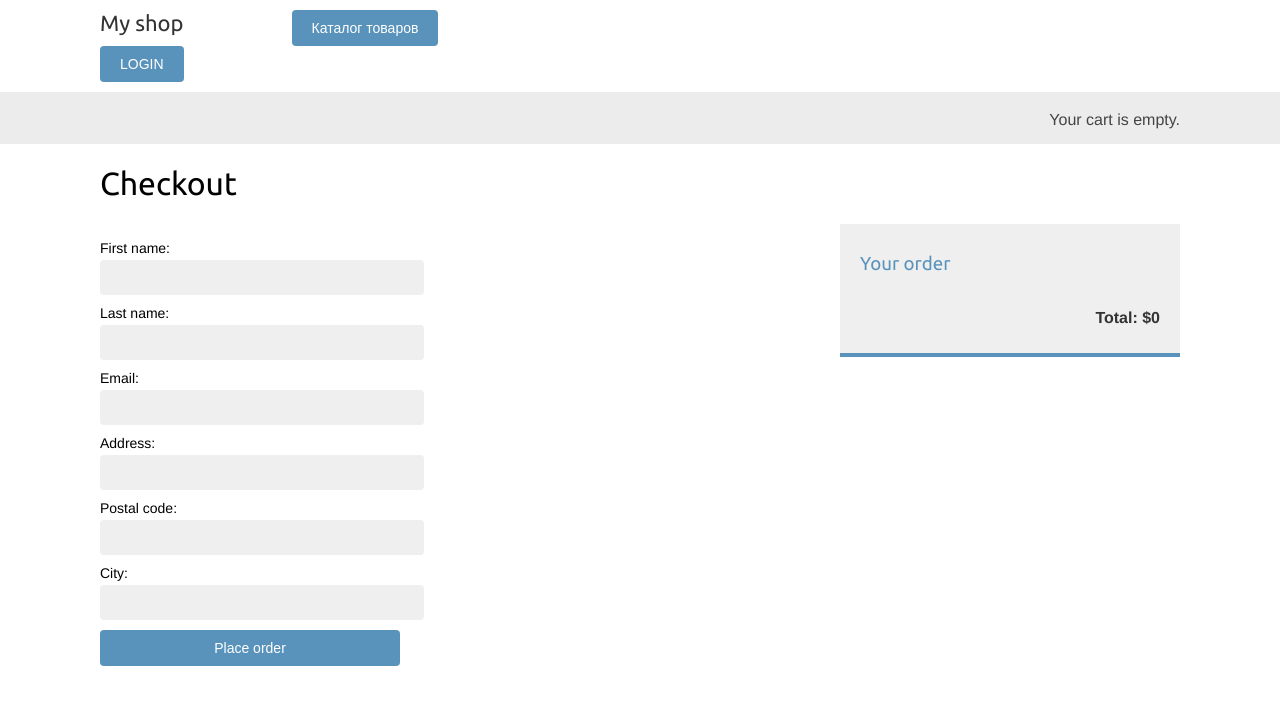
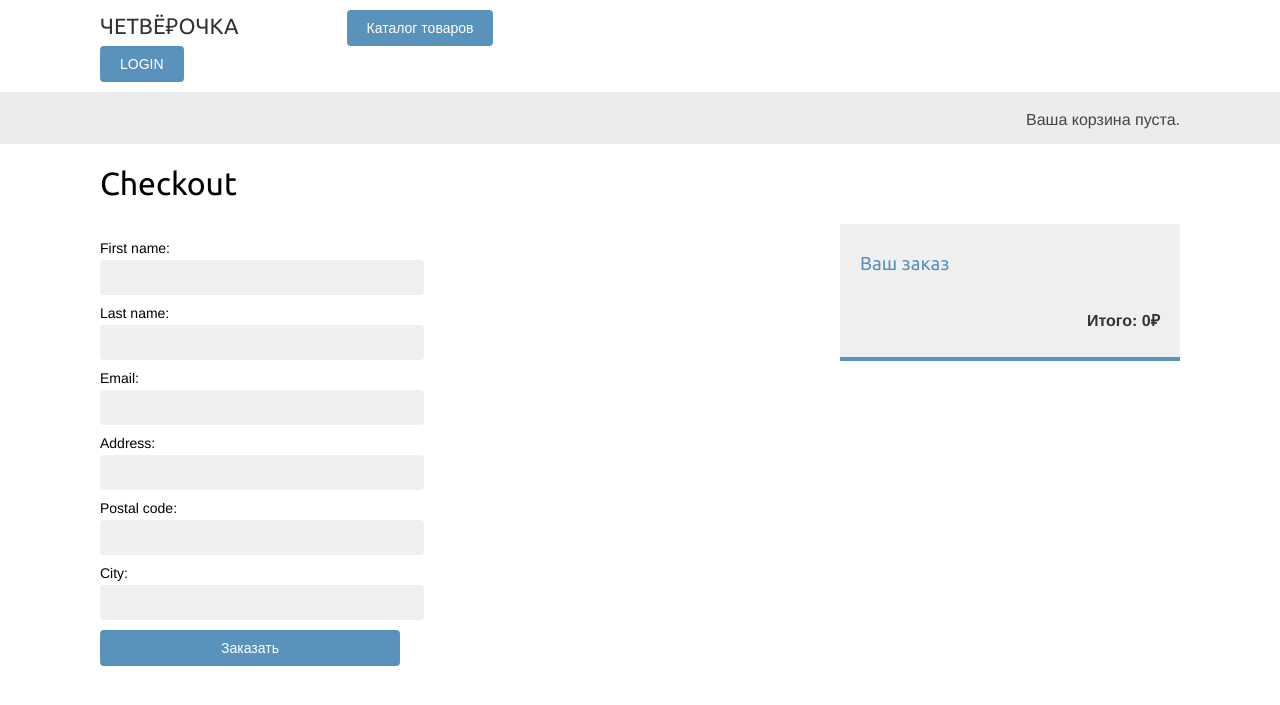
Before and after one commit to riabov-vladimir/DJANGO_diploma_2, a Django app: page /orders/create/ in a window 1280 px wide. Shown: the top 705 px of the page. Run offline with Django 3.2, Linux system fonts and the light colour scheme; parts of the project's set-up code (start-up, migrations or seed data) failed here and were passed over.

Commit message:
наполнение базы

```diff
--- a/orders/templates/orders/order/create.html
+++ b/orders/templates/orders/order/create.html
@@ -1,28 +1,28 @@
 {% extends "shop/base.html" %}
 
 {% block title %}
-  Checkout
+  Оформление заказа
 {% endblock %}
 
 {% block content %}
   <h1>Checkout</h1>
 
   <div class="order-info">
-    <h3>Your order</h3>
+    <h3>Ваш заказ</h3>
     <ul>
       {% for item in cart %}
         <li>
           {{ item.quantity }}x {{ item.product.name }}
-          <span>${{ item.total_price }}</span>
+          <span>{{ item.total_price }}₽</span>
         </li>
       {% endfor %}
     </ul>
-    <p>Total: ${{ cart.get_total_price }}</p>
+    <p>Итого: {{ cart.get_total_price }}₽</p>
   </div>
 
   <form method="post" class="order-form">
     {{ form.as_p }}
-    <p><input type="submit" value="Place order"></p>
+    <p><input type="submit" value="Заказать"></p>
     {% csrf_token %}
   </form>
 {% endblock %}
--- a/orders/templates/orders/order/created.html
+++ b/orders/templates/orders/order/created.html
@@ -1,11 +1,11 @@
 {% extends "shop/base.html" %}
 
 {% block title %}
-  Thank you
+  Спасибо за заказ!
 {% endblock %}
 
 {% block content %}
-  <h1>Thank you</h1>
-  <p>Your order has been successfully completed. Your order number is
+  <h1>Благодарим вас!</h1>
+  <p>Ваш заказ успешно размещен! Номер заказа
   <strong>{{ order.id }}</strong>.</p>
 {% endblock %}
--- a/shop/templates/shop/base.html
+++ b/shop/templates/shop/base.html
@@ -8,7 +8,7 @@
   </head>
   <body>
     <div id="header">
-      <a href="/" class="logo">My shop</a>
+      <a href="/" class="logo">ЧЕТВЁ₽ОЧКА</a>
       <form action="/shop/">
         <input type="submit" value="Каталог товаров" />
       </form>
@@ -26,13 +26,13 @@
       <div class="cart">
         {% with total_items=cart|length %}
           {% if total_items > 0 %}
-            Your cart:
+            Ваша корзина:
             <a href="{% url "cart:cart_detail" %}">
-              {{ total_items }} item{{ total_items|pluralize }},
-              ${{ cart.get_total_price }}
+              Всего товаров: {{ total_items }}
+              на сумму {{ cart.get_total_price }}₽
             </a>
           {% else %}
-            Your cart is empty.
+            Ваша корзина пуста.
           {% endif %}
         {% endwith %}
       </div>
```
Also changed, not shown: shop/templates/shop/product/list.html (+4 -4 lines).
